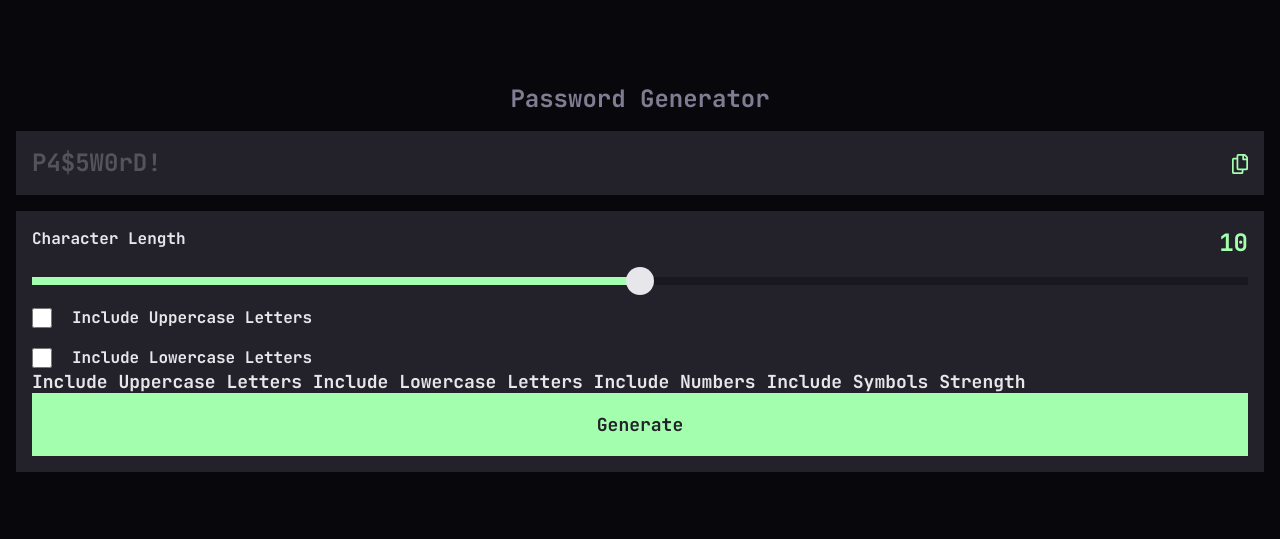
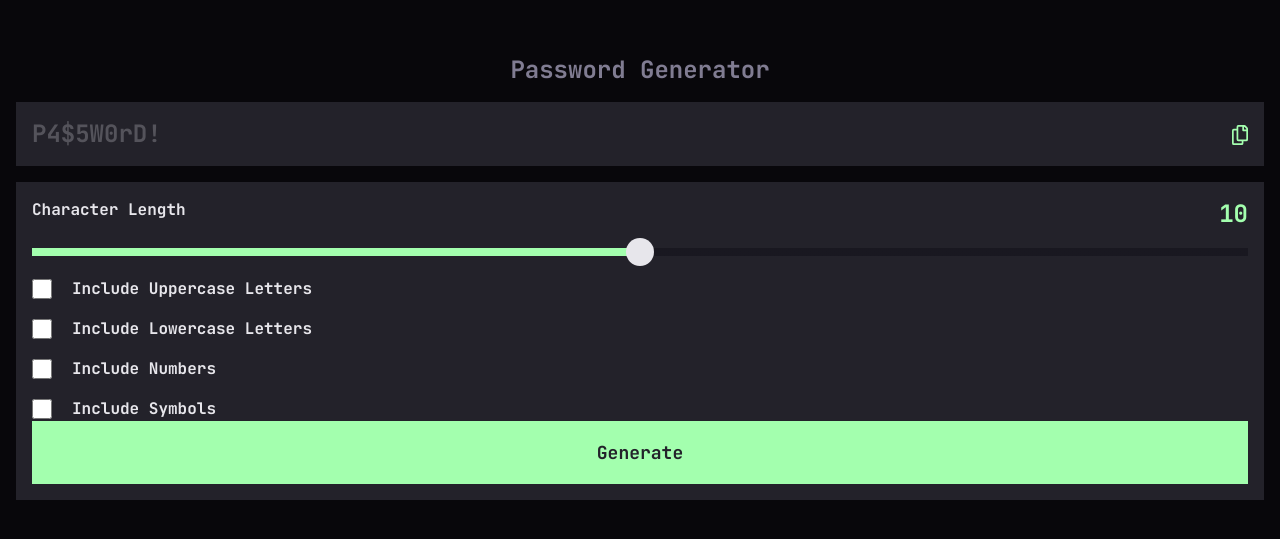
Before and after one commit to MarkusB2611/password-generator-app, a React (Vite) app: page / in a window 1280 px wide. Shown: the part 123-662 px from the top of the page. Built offline with nearby package versions, Linux system fonts and the light colour scheme.

Commit message:
add all checkboxes

```diff
--- a/src/components/password-generator/password-settings.tsx
+++ b/src/components/password-generator/password-settings.tsx
@@ -17,8 +17,8 @@ const PasswordSettings = ({
       />
       <Checkbox id="useUppercase" label="Include Uppercase Letters" />
       <Checkbox id="useLowercase" label="Include Lowercase Letters" />
-      Include Uppercase Letters Include Lowercase Letters Include Numbers
-      Include Symbols Strength
+      <Checkbox id="useNumbers" label="Include Numbers" />
+      <Checkbox id="useSymbols" label="Include Symbols" />
       <Button>Generate</Button>
     </div>
   );
```
